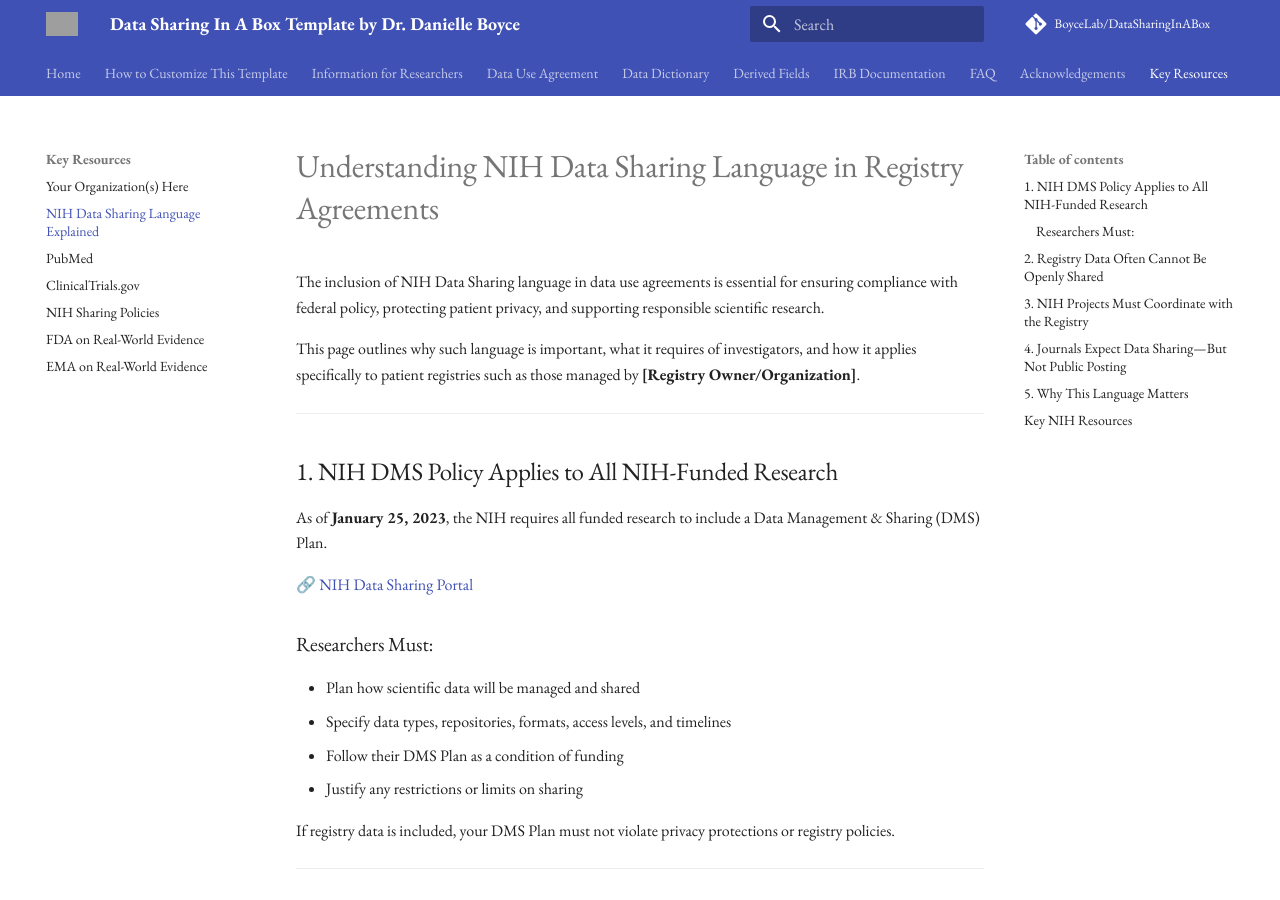
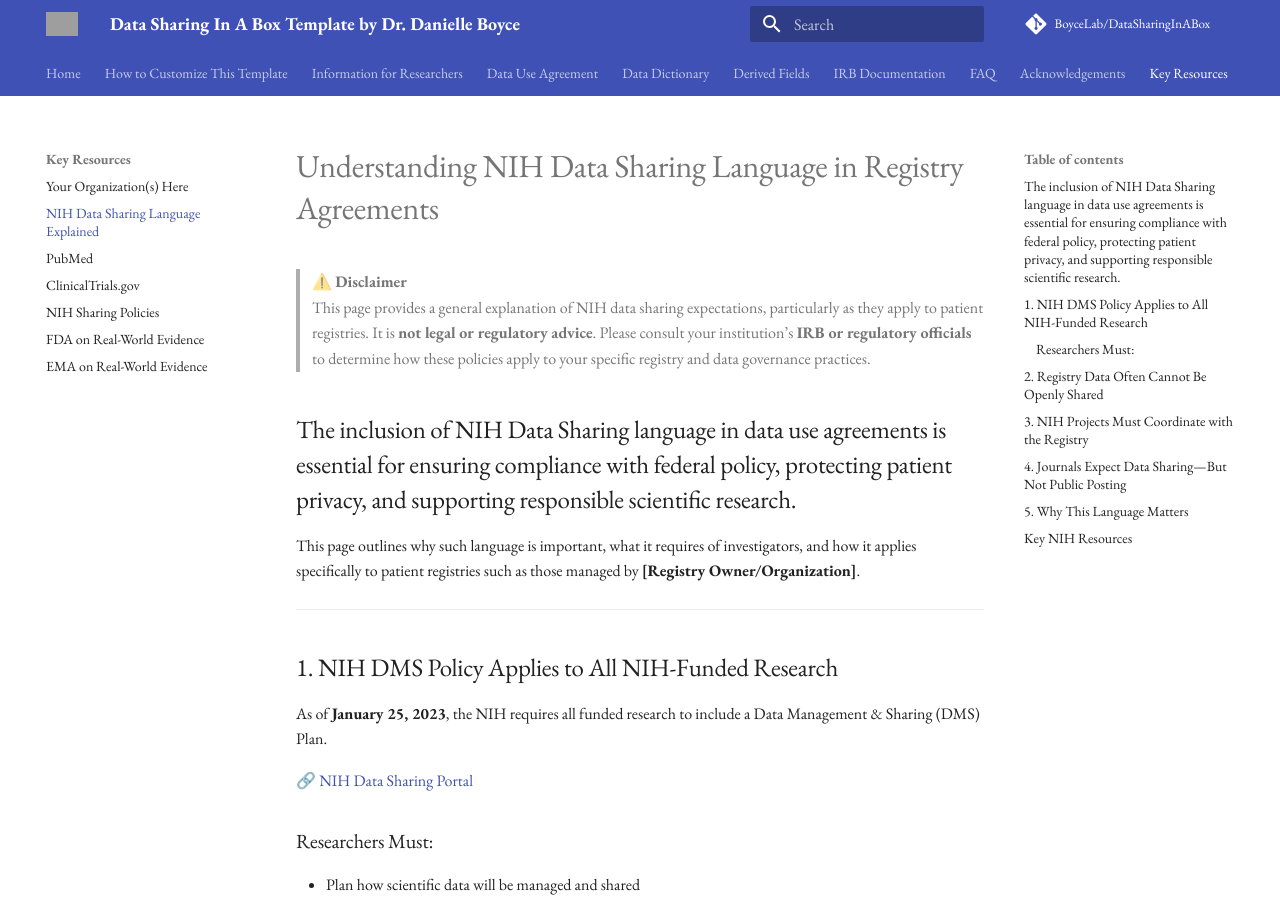
Before and after one commit to BoyceLab/DataSharingInABox, an MkDocs documentation site: the page built from docs/nih-data-sharing.md, in a window 1280 px wide and 900 px high. Built offline with MkDocs 1.6.1 and Material for MkDocs 9.7.7, drawn with Linux system fonts in a browser that asks for light colours; comment, search, counter and statistics services are not loaded; grey boxes are pictures that could not be loaded.

Commit message:
Update nih-data-sharing.md

```diff
--- a/docs/nih-data-sharing.md
+++ b/docs/nih-data-sharing.md
@@ -1,6 +1,9 @@
 # Understanding NIH Data Sharing Language in Registry Agreements
 
-The inclusion of NIH Data Sharing language in data use agreements is essential for ensuring compliance with federal policy, protecting patient privacy, and supporting responsible scientific research.
+> ⚠️ **Disclaimer**
+> This page provides a general explanation of NIH data sharing expectations, particularly as they apply to patient registries. It is **not legal or regulatory advice**. Please consult your institution’s **IRB or regulatory officials** to determine how these policies apply to your specific registry and data governance practices.
+
+## The inclusion of NIH Data Sharing language in data use agreements is essential for ensuring compliance with federal policy, protecting patient privacy, and supporting responsible scientific research.
 
 This page outlines why such language is important, what it requires of investigators, and how it applies specifically to patient registries such as those managed by **[Registry Owner/Organization]**.
 
```
